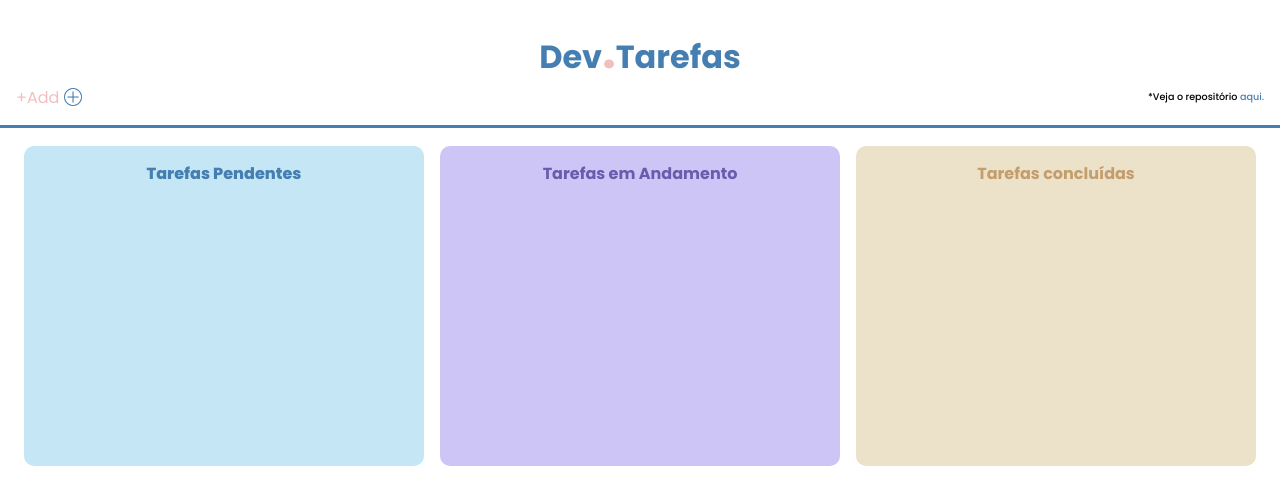
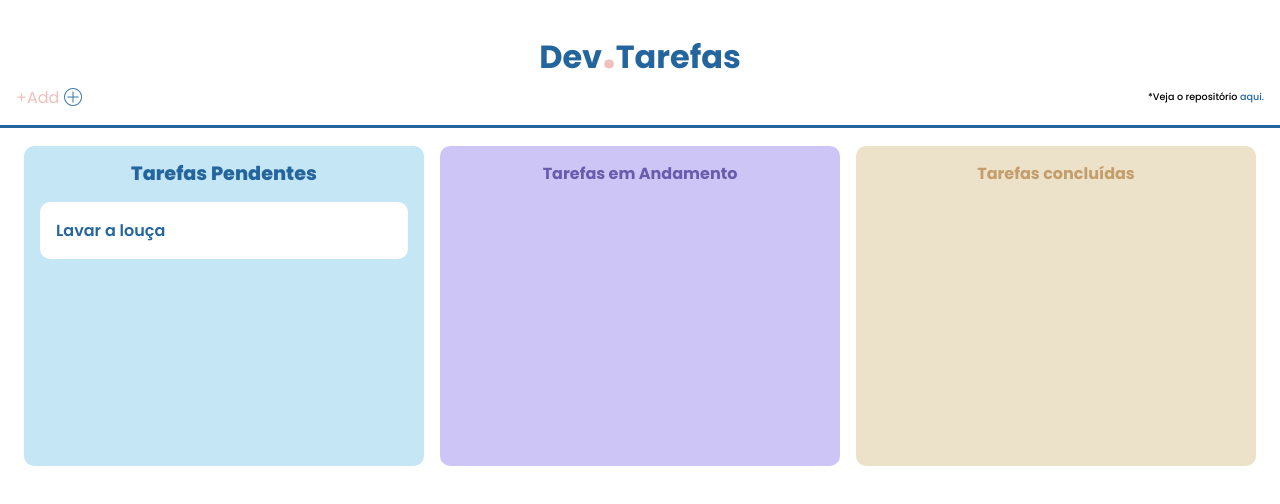
Before and after one commit to rlxmts/tasklist, a plain HTML site: page index.html in a window 1280 px wide. Drawn offline with Linux system fonts and the light colour scheme.

Commit message:
estilizando itens e adicionando attribute draggable

```diff
--- a/index.html
+++ b/index.html
@@ -31,7 +31,11 @@
         <section class="colunas">
             <div class="coluna_tarefas tarefa_pendente">
                 <h5>Tarefas Pendentes</h5>
-                <ul class="lista_tarefas_pendentes"></ul>
+                <ul class="lista_tarefas_pendentes">
+                    <li draggable="true">
+                        <p>Lavar a louça</p>
+                    </li>
+                </ul>
             </div>
             <div class="coluna_tarefas tarefa_andamento">
                 <h5>Tarefas em Andamento</h5>
--- a/index.js
+++ b/index.js
@@ -13,6 +13,7 @@ btAddTarefa.addEventListener('click', ()=> {
 
 function criarTarefa(tarefa){
     const li = document.createElement('li');
+    li.setAttribute('draggable', 'true');
     const paragrafo = document.createElement('p');
     paragrafo.textContent = tarefa.descricao;
     li.append(paragrafo);
@@ -43,6 +44,8 @@ btFormulario.addEventListener('click', ()=> {
 })
 
 tarefa.forEach(element => {
-    const tarefasCriada = criarTarefa(element);
-    listaTarefaPendente.append(tarefasCriada);
+    if(element.status == 'pendente'){
+        const tarefasCriada = criarTarefa(element);
+        listaTarefaPendente.append(tarefasCriada);
+    }
 });
--- a/styles/abstract/_mixins.scss
+++ b/styles/abstract/_mixins.scss
@@ -15,7 +15,7 @@
 }
 
 @mixin titulo($cor){
-    font-size: 1rem;
+    font-size: 1.2rem;
     line-height: 1.5rem;
     color: $cor;
     font-weight: 800;
--- a/styles/abstract/_variaveis.scss
+++ b/styles/abstract/_variaveis.scss
@@ -2,7 +2,7 @@ $font-padrao: 'poppins', sans-serif;
 $lilas: #ccc5f5;
 $lilas-escuro: #695bad;
 $azul: #c4e6f5;
-$azul-escuro: #457fb1;
+$azul-escuro: #24659e;
 $amarelo: #ece1c9;
 $amarelo-escuro: #c39d6b;
 $vermelho: #f1bfbd;
--- a/styles/components/_colunas.scss
+++ b/styles/components/_colunas.scss
@@ -10,6 +10,25 @@
         @include mixins.coluna(variaveis.$azul);
         h5{
             @include mixins.titulo(variaveis.$azul-escuro);
+            margin-bottom: 1rem;
+        }
+        ul{
+            @include mixins.flex-jc-alg( start, start);
+            flex-direction: column;
+            gap: .5rem;
+            li{
+                text-align: start;
+                background-color: variaveis.$branco;
+                padding: 1rem;
+                width: 100%;
+                border-radius: 10px;
+                cursor: grab;
+
+                p{
+                    font-weight: 600;
+                    color: variaveis.$azul-escuro;
+                }
+            }
         }
 
     }
```
Also changed, not shown: styles/style.css, 1 other file.
